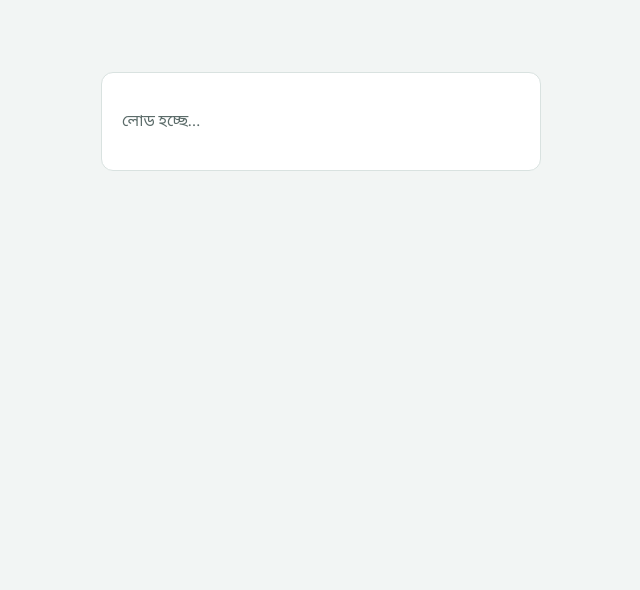
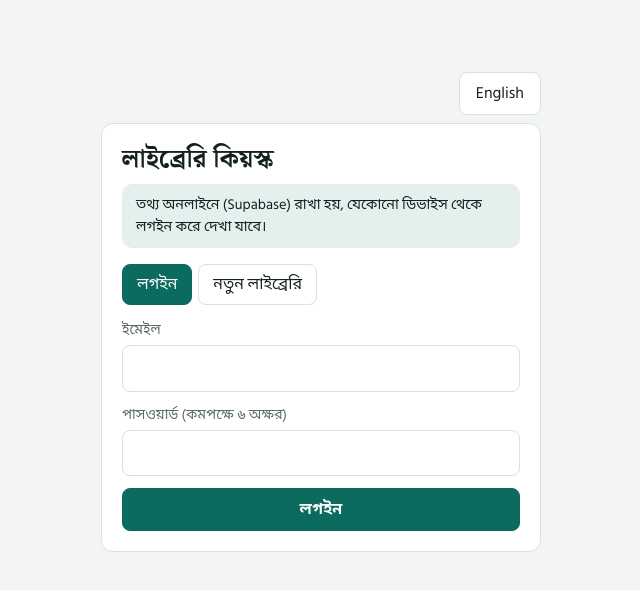
Before and after one commit to mdalihaydar45-png/library-kiosk, a plain HTML site: page index.html in a window 1280 px wide. Shown: the whole page, without its empty margins (319-959 px from the left). Drawn offline with nearby package versions, Linux system fonts and the light colour scheme.

Commit message:
Fix app stuck on loading screen when nobody is signed in
Co-Authored-By: Claude Opus 5.5 <noreply@anthropic.com>
Claude-Session: https://claude.ai/code/session_01UJd1J9aJVLRcDRvzkMANNN

```diff
--- a/index.html
+++ b/index.html
@@ -106,6 +106,7 @@ td.num,th.num{text-align:right;font-variant-numeric:tabular-nums}
 /* ---------- Supabase ---------- */
 const SUPABASE_URL = "https://hiexfcwaepvnlantpuml.supabase.co";
 const SUPABASE_KEY = "sb_publishable_u2j3AdiWb6Cj6blblHaU0g_M7bkc2mg"; // publishable key, safe in the browser (RLS protects the data)
+if(!window.supabase){document.getElementById("app").textContent="Could not load. Check the internet and reload the page. / লোড হয়নি। ইন্টারনেট দেখে পেজটা আবার খুলুন।";throw new Error("supabase-js failed to load")}
 const sb = window.supabase.createClient(SUPABASE_URL, SUPABASE_KEY);
 
 /* ---------- translations ---------- */
@@ -603,13 +604,15 @@ document.addEventListener("submit",e=>{
 
 /* ---------- start ---------- */
 render();
-let lastUid=null;
+let lastUid,booted=false;
 sb.auth.onAuthStateChange((event,session)=>{
   const uid=session?session.user.id:null;
-  if(uid===lastUid&&event!=="SIGNED_OUT"){D.user=session?session.user:null;return}
-  lastUid=uid;
+  if(booted&&uid===lastUid&&event!=="SIGNED_OUT"){D.user=session?session.user:null;return}
+  booted=true;lastUid=uid;
   setTimeout(()=>boot(session),0);
 });
+/* safety net: never stay on the loading screen */
+setTimeout(()=>{if(!booted){booted=true;sb.auth.getSession().then(r=>boot(r.data.session)).catch(()=>{ui.loading=false;ui.err=t("netErr");render()})}},4000);
 </script>
 </body>
 </html>
```
